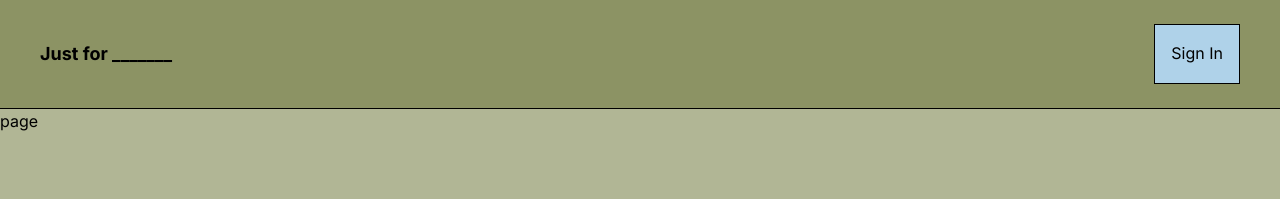
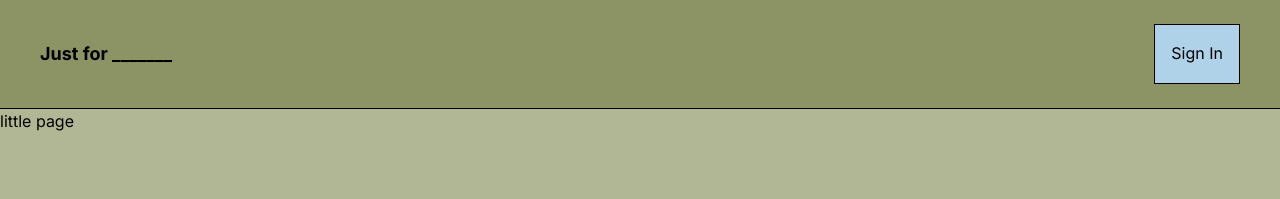
Before and after one commit to cipdv/cip.gay, a Next.js app: page /dashboard/writing in a window 1280 px wide. Shown: the top 199 px of the page. Built offline with nearby package versions, Linux system fonts and the light colour scheme; no server answers.

Commit message:
updated github connection

```diff
--- a/app/dashboard/writing/page.jsx
+++ b/app/dashboard/writing/page.jsx
@@ -1,7 +1,7 @@
 import React from "react";
 
 const page = () => {
-  return <div>page</div>;
+  return <div>little page</div>;
 };
 
 export default page;
```
Also changed, not shown: 1 other file (tests, documents, lock files or other folders).
